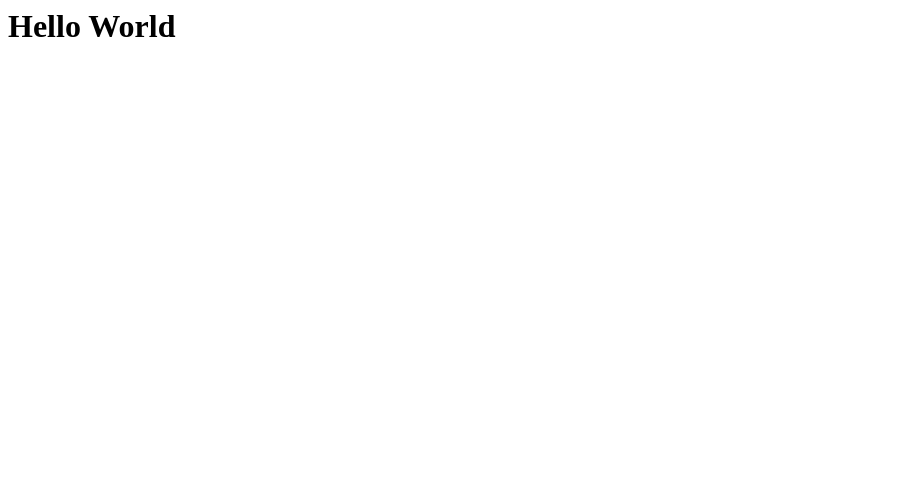
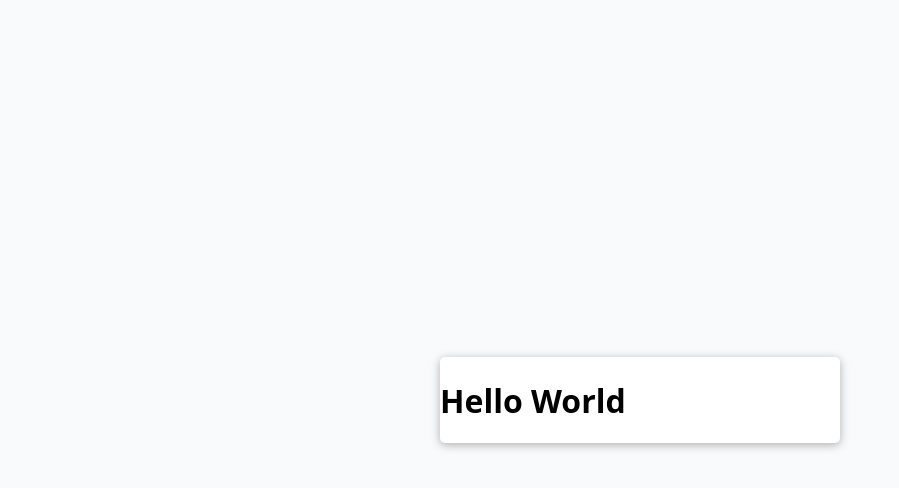
Before and after one commit to leguich1985/html-tags, a plain HTML site: page index.html in a window 1280 px wide. Shown: the whole page, without its empty margins (0-899 px from the left). Drawn offline with Linux system fonts and the light colour scheme.

Commit message:
Initial3

```diff
--- a/index.html
+++ b/index.html
@@ -1 +1,14 @@
-<h1>Hello World</h1>
+<!DOCTYPE html>
+<html lang="en">
+  <head>
+    <meta charset="UTF-8" />
+    <meta name="viewport" content="width=device-width, initial-scale=1.0" />
+    <link rel="stylesheet" href="style.css" />
+    <title>Основные тэги</title>
+  </head>
+  <body>
+    <div class="container">
+      <h1>Hello World</h1>
+    </div>
+  </body>
+</html>
--- /dev/null
+++ b/style.css
@@ -0,0 +1,16 @@
+body {
+  background-color: #f9fafb;
+  font-family: "Open Sans", sans-serif;
+  display: flex;
+  align-items: center;
+  justify-content: center;
+  min-height: 100vh;
+  margin: 0;
+}
+
+.container {
+  background-color: #fff;
+  border-radius: 5px;
+  box-shadow: 0 2px 10px rgba(0, 0, 0, 0.3);
+  width: 400px;
+}
```
